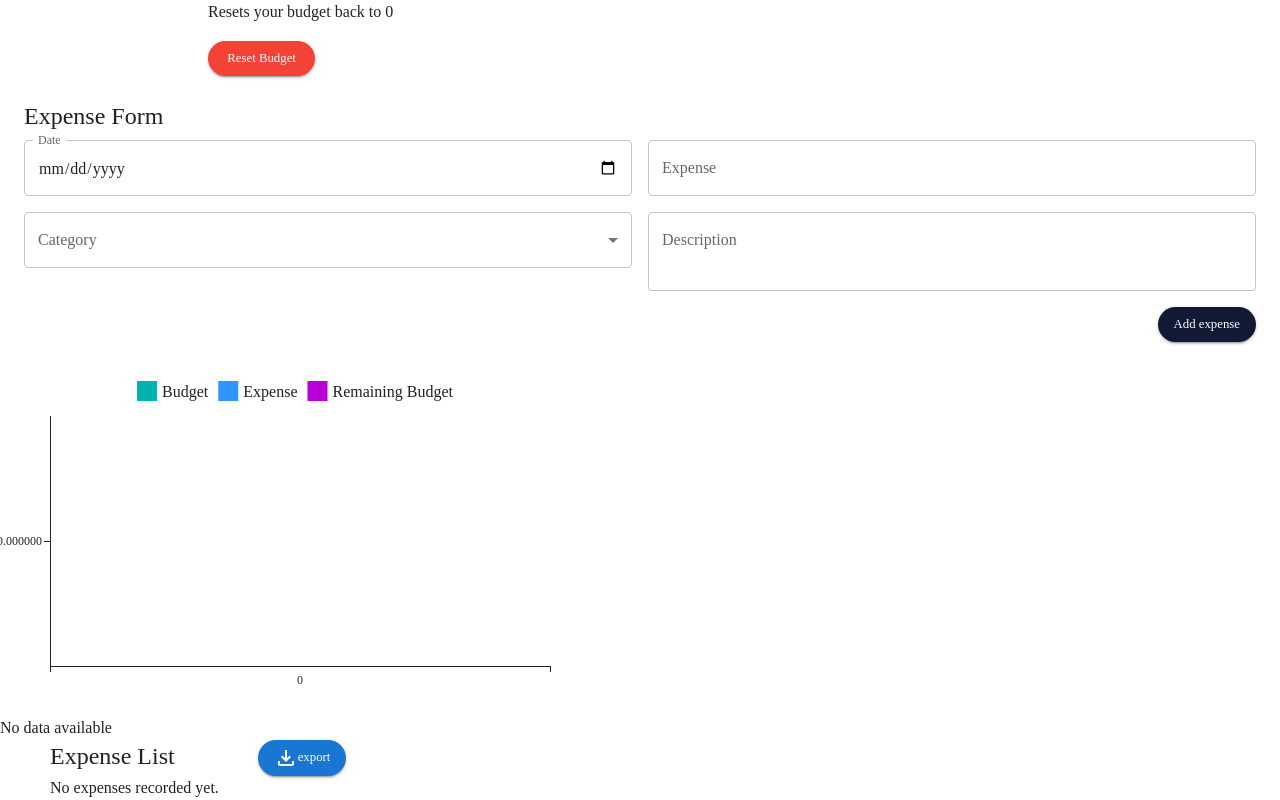
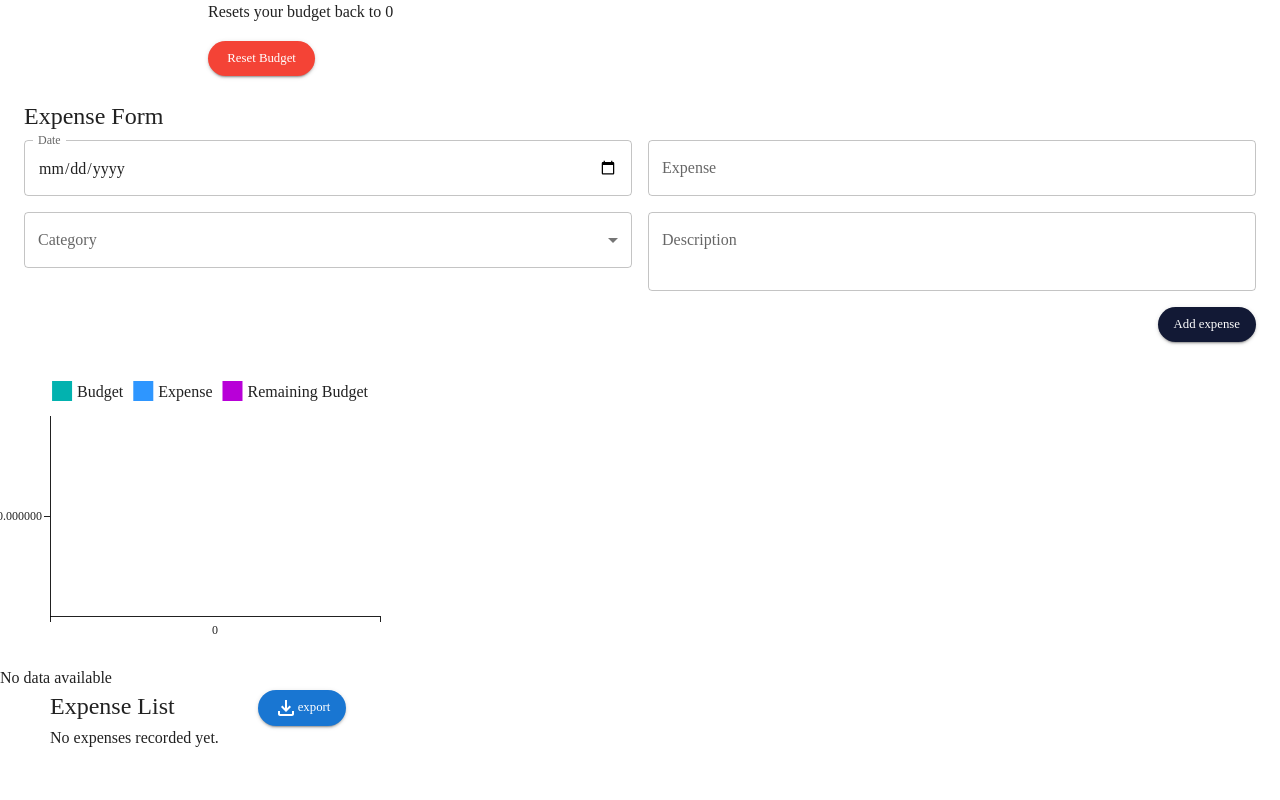
Before and after one commit to salehsheikh/monthly_expense_tracker, a React (Vite) app: page / in a window 1280 px wide. Shown: the part 663-1463 px from the top of the page. After the commit the page ends 1413 px from the top, so only its background shows below. Built offline with nearby package versions, Linux system fonts and the light colour scheme.

Commit message:
production ready app

```diff
--- a/src/components/dashboard/CategoryExpenseChart.jsx
+++ b/src/components/dashboard/CategoryExpenseChart.jsx
@@ -19,8 +19,8 @@ const CategoryExpenseChart = ({ categoryExpenses }) => {
   return (
     <BarChart
       series={chartData}
-      width={600}
-      height={350}
+      width={430}
+      height={300}
       options={{
         plugins: {
           legend: {
--- a/src/components/dashboard/Chart.jsx
+++ b/src/components/dashboard/Chart.jsx
@@ -12,8 +12,8 @@ const Chart = ({ budget, expense, remainingBudget }) => {
   return (
     <BarChart
       series={chartData}
-      width={600}
-      height={350}
+      width={430}
+      height={300}
       options={{
         plugins: {
           legend: {
```
